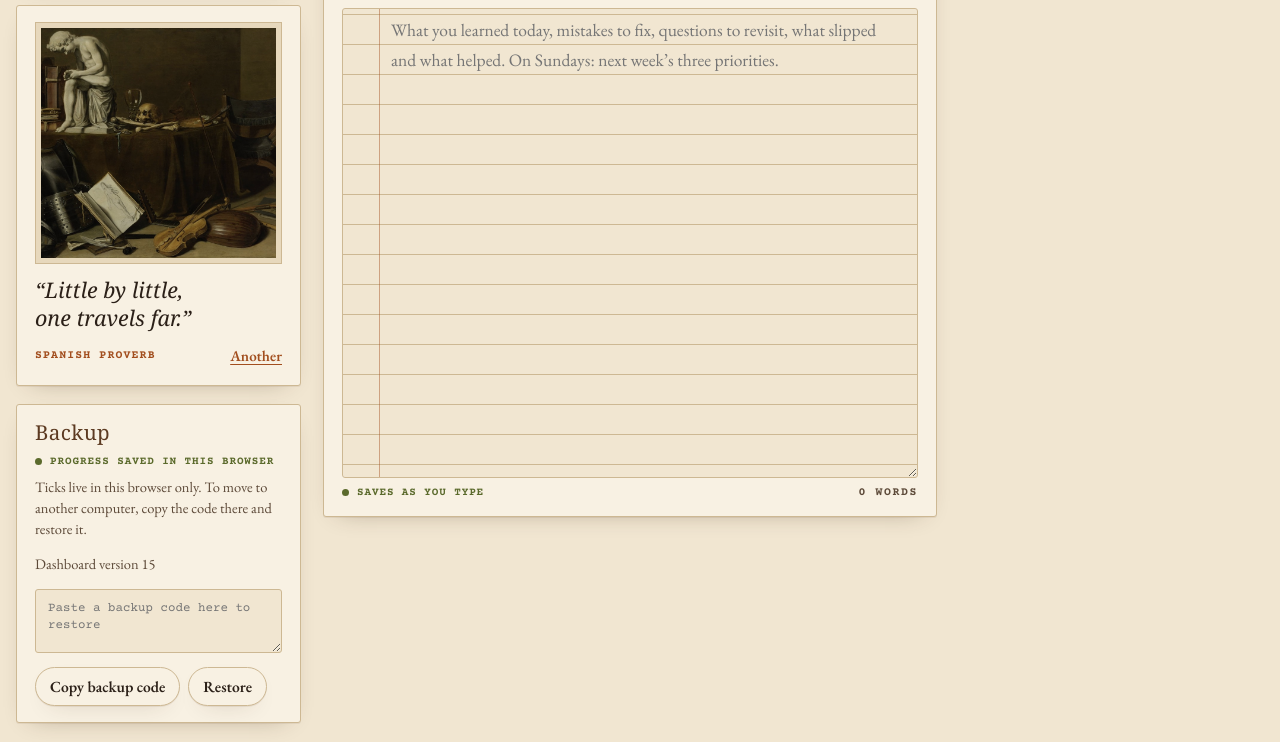
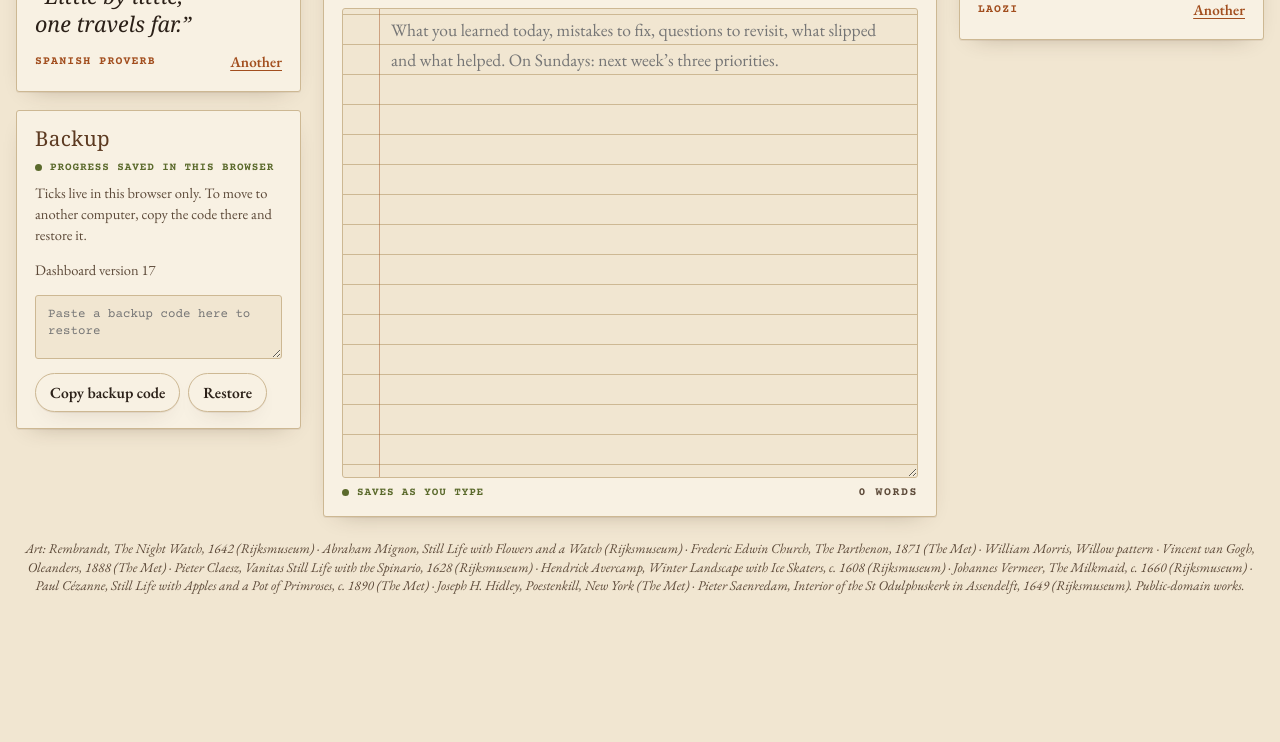
Before and after one commit to irab21/offer90, a plain HTML site: page index.html in a window 1280 px wide. Shown: the part 2034-2776 px from the top of the page. After the commit the page ends 2657 px from the top, so only its background shows below. Drawn offline with nearby package versions, Linux system fonts and the light colour scheme; a web font is replaced by a local one.

Commit message:
Add files via upload

```diff
--- a/index.html
+++ b/index.html
@@ -472,7 +472,7 @@ function broadcastSel(){ try{ localStorage.setItem("offer90.nav", JSON.stringify
    right  1: field report          2: funnel, topic strength      3: quote, backup, vase */
 function applyPart(p){
   function show(kids, partOf){ for(var i=0,n=0;i<kids.length;i++){ var k=kids[i], dp=k.getAttribute("data-p"); k.style.display = ((dp? +dp : partOf(k,n++))===p) ? "" : "none"; } }
-  show(document.getElementById("left").children,  function(k,i){ return k.classList.contains("np")?4 : i<2?1 : i<4?2 : 3; });
+  show(document.getElementById("left").children,  function(k,i){ return k.classList.contains("np")?4 : i<2?1 : i<3?2 : 3; });
   show(document.getElementById("right").children, function(k,i){ return k.classList.contains("np")?4 : i<1?1 : i<2?2 : 3; });
   var cen=document.getElementById("center"), kids=cen.children, firstBlock=-1;
   for(var j=0;j<kids.length;j++){ if(kids[j].classList.contains("block")){ firstBlock=j; break; } }
@@ -582,7 +582,6 @@ function renderLeft(st){
   h+='<section class="card"><h3>Streak &amp; harvest</h3><div class="streak-nums"><div><b class="tnum">'+st.streak+'</b><span class="eyebrow">day streak</span></div><div><b class="tnum">'+st.best+'</b><span class="eyebrow">best</span></div><div><b class="tnum">'+st.missedTotal+'</b><span class="eyebrow">missed</span></div></div>'+g+
      '<div class="legend"><span><i style="background:var(--olive);border-color:var(--olive)"></i>All blocks</span><span><i style="background:var(--ochre);border-color:var(--ochre)"></i>Some</span><span><i style="background:var(--alert-soft);border-color:var(--rust)"></i>Missed</span></div>'+
      '<p class="note">A day counts for the streak when its main block (Deep work, Build or Mock) is ticked. Click any square to open that day.</p></section>';
-  h+='<section class="card pic"><div class="frame"><img src="mignon-flowers.jpg" alt="Abraham Mignon, Still Life with Flowers and a Watch" style="height:230px;object-position:50% 40%" loading="lazy"></div></section>';
   // phases
   var ph='';
   PHASES.forEach(function(p){
@@ -619,7 +618,7 @@ function backupCard(){
   var when = lastSaved? "saved "+pad(lastSaved.getHours())+":"+pad(lastSaved.getMinutes()) : "saved";
   h+='<section class="card backup np"><h3>Backup</h3><div class="saved'+(storageOK?"":" bad")+'"><i></i>'+(storageOK?"Progress "+when+" in this browser":"This browser blocks saving. Copy a backup code after each session.")+'</div>'+
      '<p class="note">Ticks live in this browser only. To move to another computer, copy the code there and restore it.</p>'+
-     '<p class="note" style="margin-top:4px">Dashboard version 15</p>'+
+     '<p class="note" style="margin-top:4px">Dashboard version 17</p>'+
      '<textarea id="bk" aria-label="Backup code" placeholder="Paste a backup code here to restore">'+'</textarea>'+
      '<div class="row"><button class="btn" data-act="copy">Copy backup code</button><button class="btn" data-act="restore">Restore</button></div>'+
      (backupMsg?'<p class="note" role="status">'+esc(backupMsg)+'</p>':'')+
@@ -733,6 +732,7 @@ function renderRight(st){
      row("Referral messages","target to date "+st.msgsDue,st.msgs)+row("Applications","target to date "+st.appsDue+" · plan 78",st.apps)+
      row("Screens",rate,F.screens,"screens")+row("Technical rounds","",F.technical,"technical")+row("Onsites","target 2+ by Day 77",F.onsite,"onsite")+row("Offers","goal: 1+ at 40 LPA",F.offers,"offers")+
      '<p class="note">Log messages and applications in each day’s Job hunt block. Add a screen, round or offer here the day it happens.</p></section>';
+  h+='<section class="card pic" data-p="2"><div class="frame"><img src="mignon-flowers.jpg" alt="Abraham Mignon, Still Life with Flowers and a Watch" style="height:230px;object-position:50% 40%" loading="lazy"></div></section>';
   var tops=topicStats(), th='';
   tops.forEach(function(t){
     var cls = t.avg===null?"":t.avg<3?"rust":t.avg<4?"ochre":"";
```
